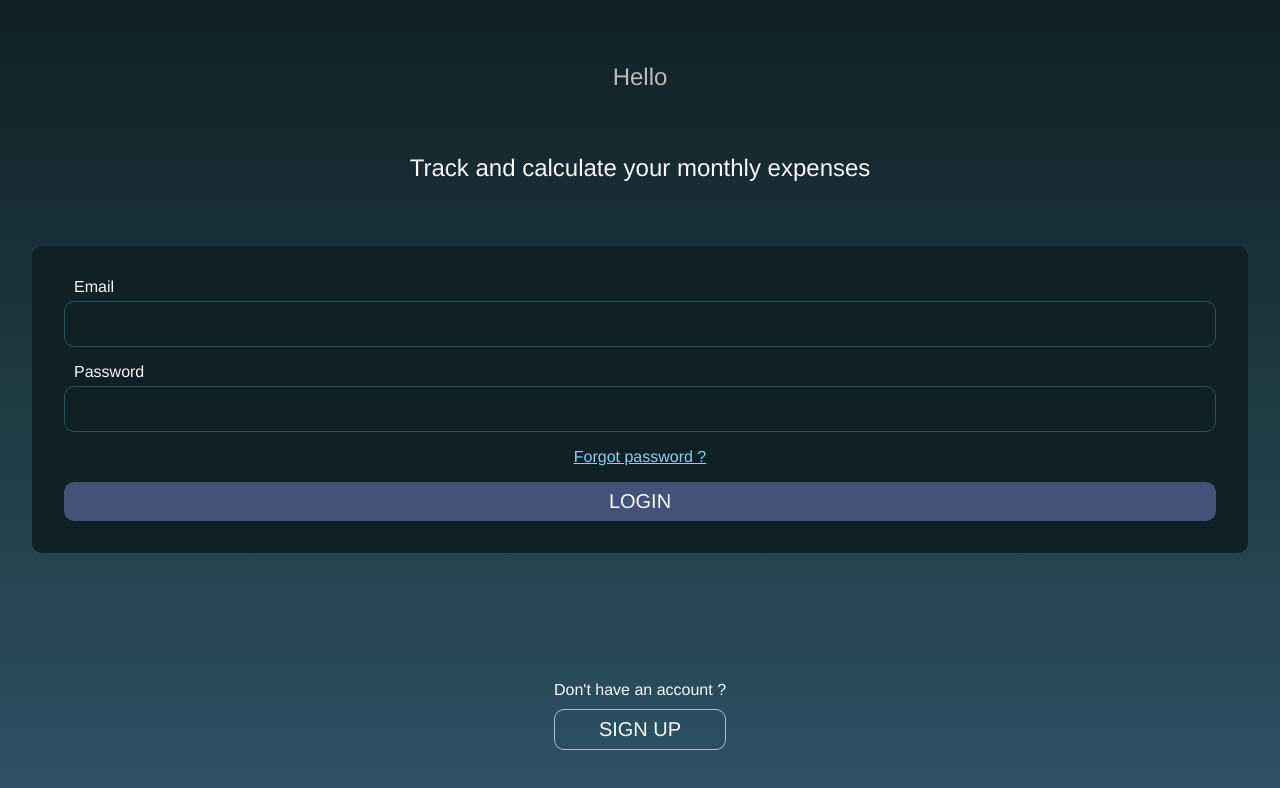
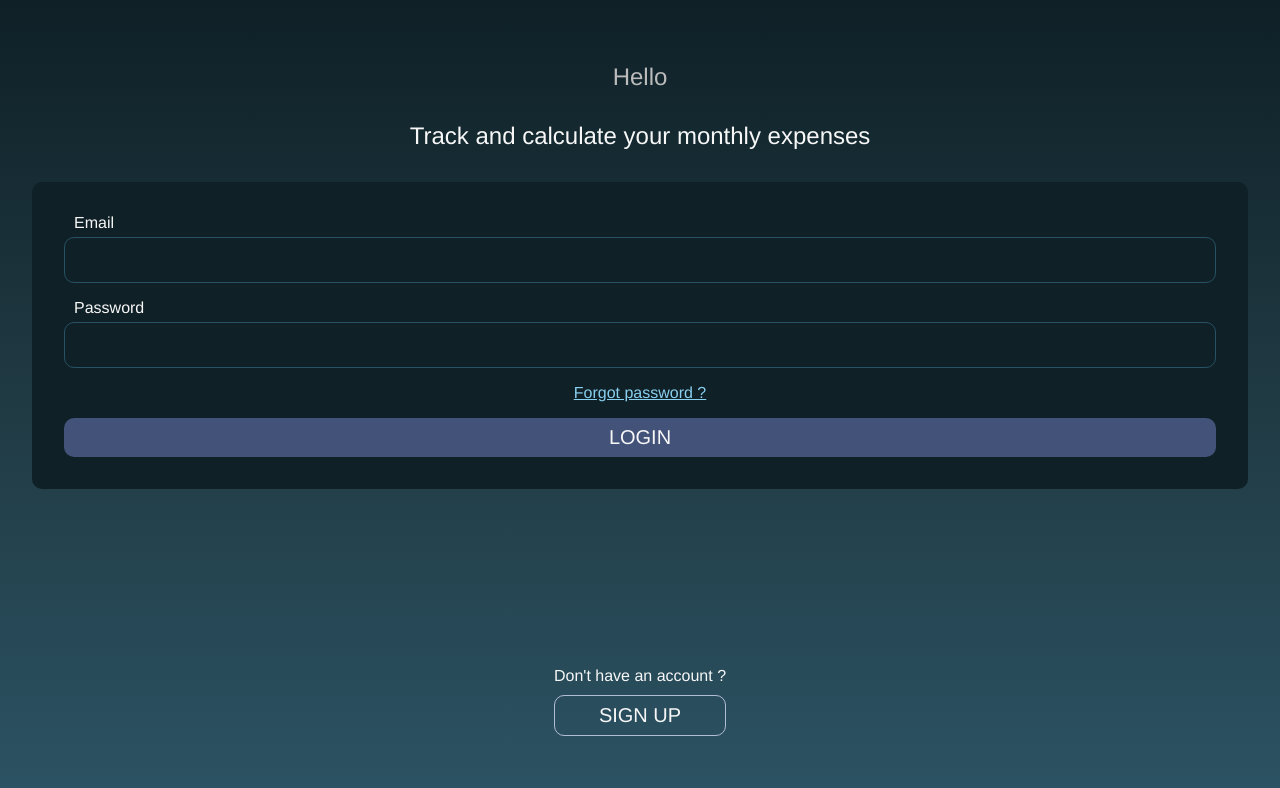
Before and after one commit to SandyDev00076/hisaab, a React (Vite) app: page / in a window 1280 px wide. Shown: the top 788 px of the page. Built offline with nearby package versions, Linux system fonts and the light colour scheme; a web font is replaced by a local one.

Commit message:
fix: lower the gap

```diff
--- a/src/components/Login.tsx
+++ b/src/components/Login.tsx
@@ -10,7 +10,7 @@ import Field from "./Field";
 import { FieldValues, useForm } from "react-hook-form";
 
 const LoginContainer = styled(Container)`
-  gap: 64px;
+  gap: 32px;
 `;
 
 const Greeting = styled.h1`
```
